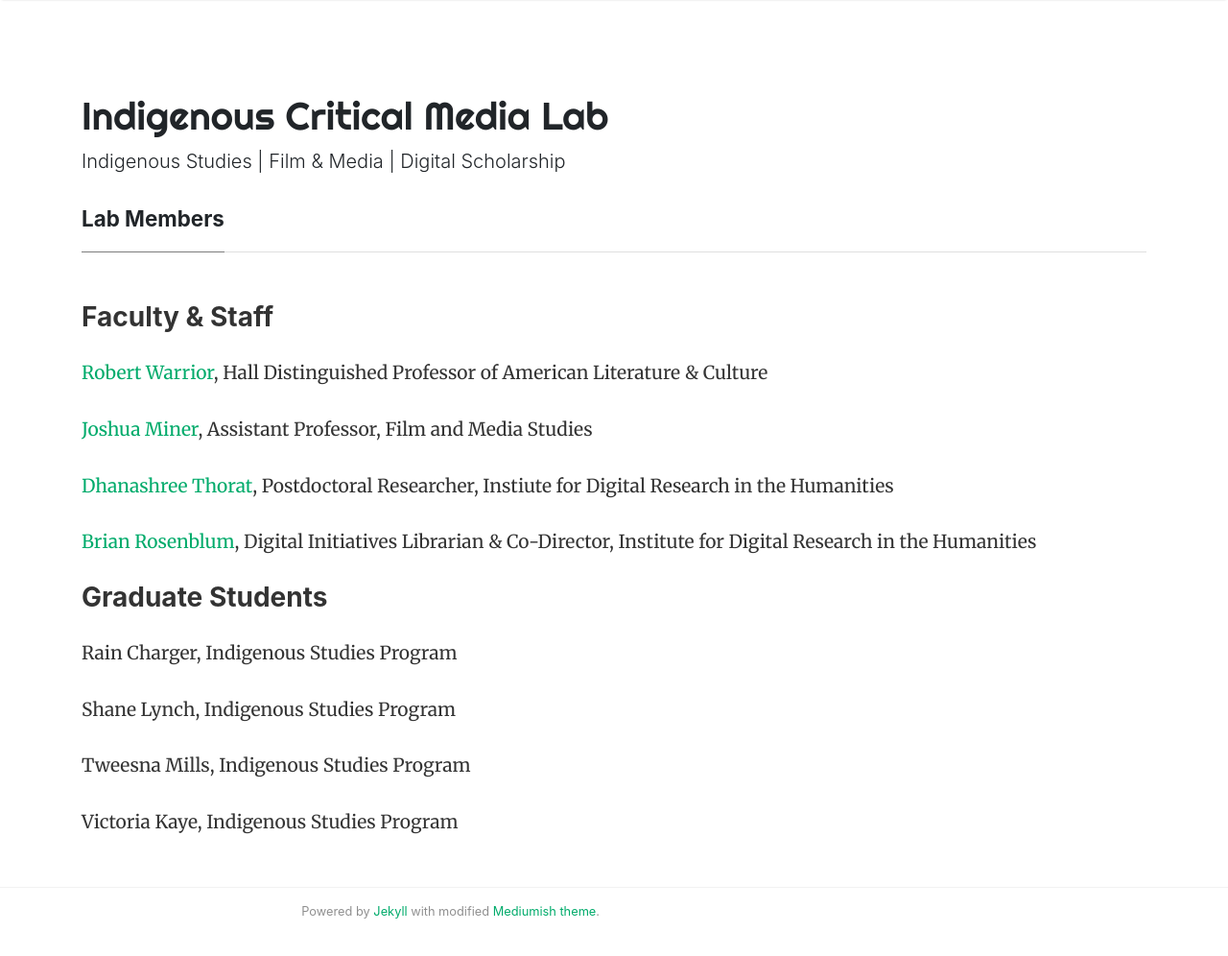
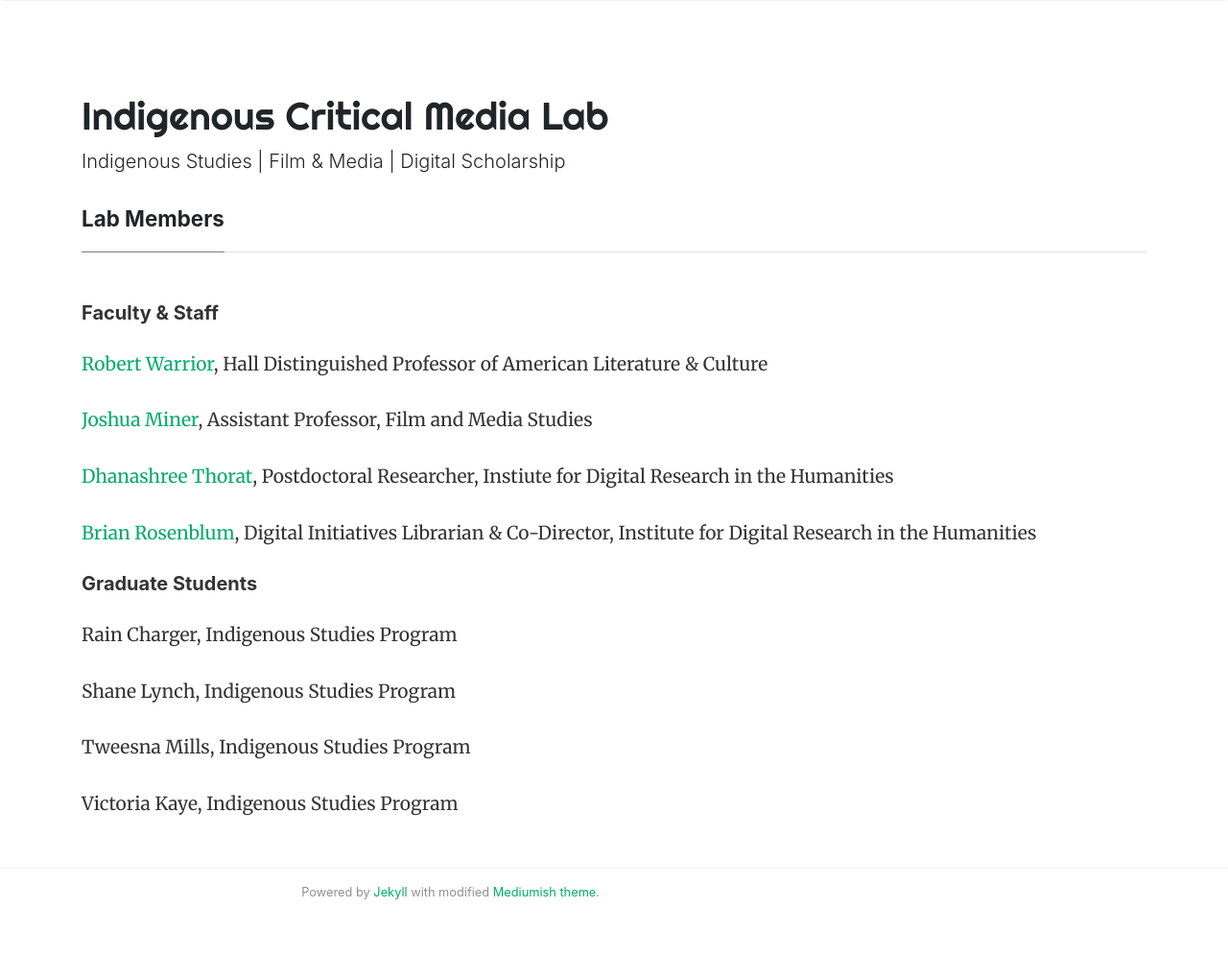
Before and after one commit to idrhku/icmlab, a Jekyll site: the page built from _pages/people.md, in a window 1280 px wide and 1033 px high. Shown: the top 996 px of the window at 96% size. Built offline with Jekyll 4.4.1, drawn with Linux system fonts in a browser that asks for light colours; nearby versions of some CDN libraries; comment, search, counter and statistics services are not loaded.

```diff
--- a/_pages/people.md
+++ b/_pages/people.md
@@ -5,7 +5,7 @@ layout: page
 published: true
 ---
 
-### Faculty & Staff
+##### Faculty & Staff
 
 [Robert Warrior](http://americanstudies.ku.edu/robert-warrior), Hall Distinguished Professor of American Literature & Culture
 
@@ -15,7 +15,7 @@ published: true
 
 [Brian Rosenblum](http://idrh.ku.edu/), Digital Initiatives Librarian & Co-Director, Institute for Digital Research in the Humanities
 
-### Graduate Students
+##### Graduate Students
 
 Rain Charger, Indigenous Studies Program
 
```
